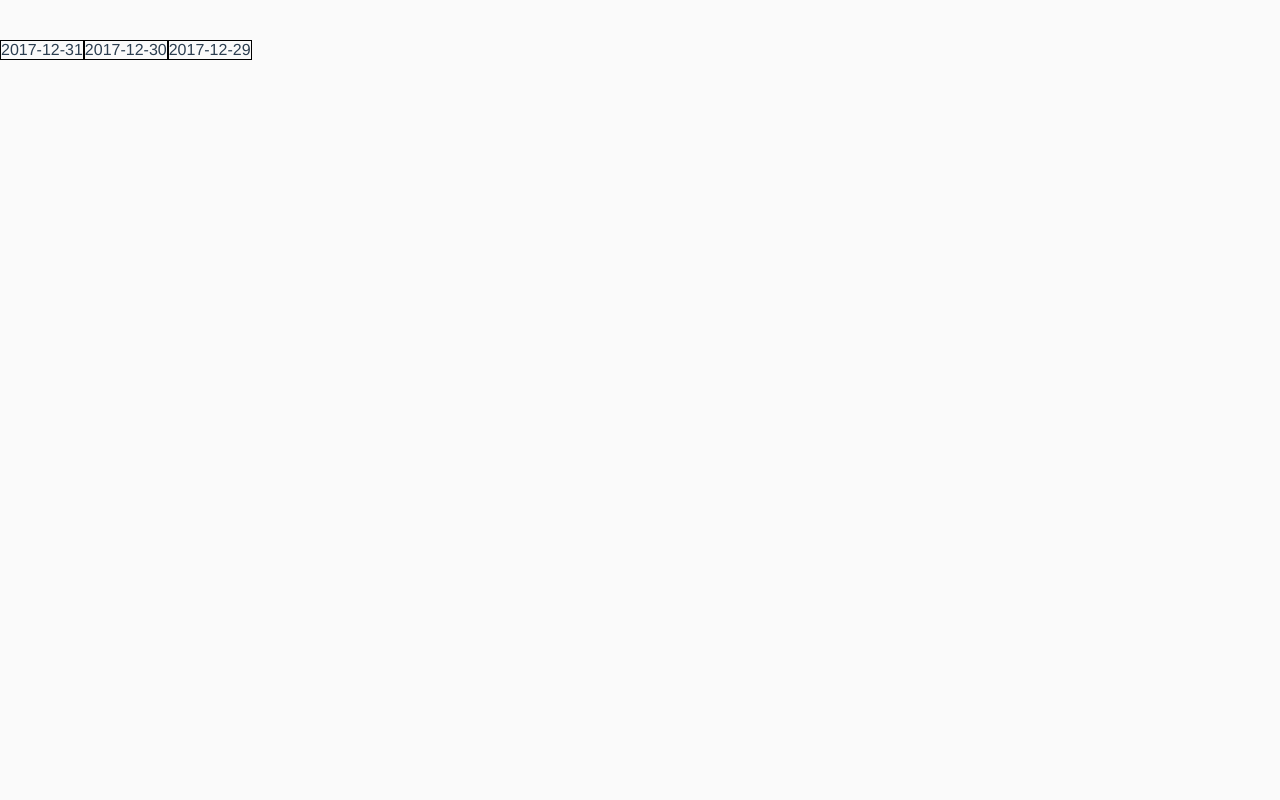
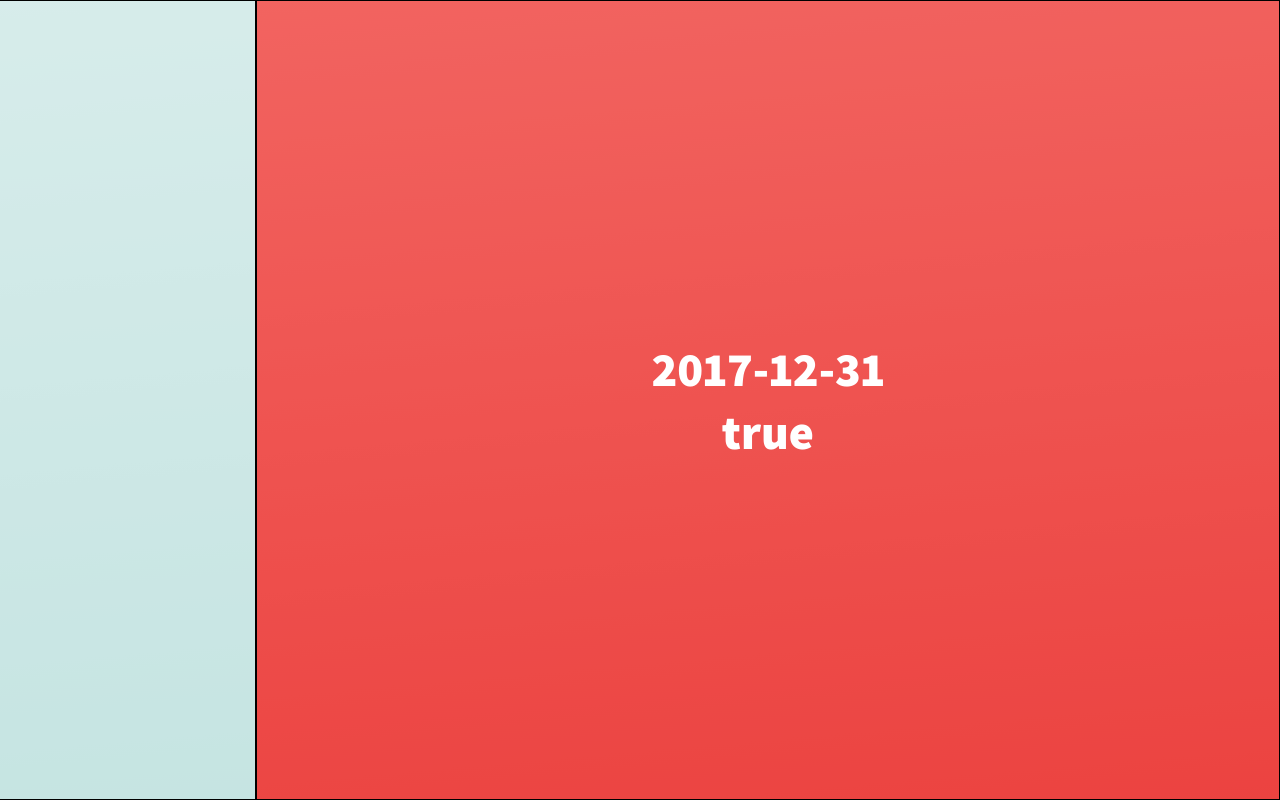
Before and after one commit to abattenb/finir, a Vue app: page / in a window 1280 px wide. Built offline with nearby package versions, Linux system fonts and the light colour scheme.

Commit message:
Add design for days

```diff
--- a/src/App.vue
+++ b/src/App.vue
@@ -11,40 +11,3 @@ export default {
   name: 'app',
 };
 </script>
-
-<style>
-body {
-  margin: 0;
-}
-
-#app {
-  font-family: 'Avenir', Helvetica, Arial, sans-serif;
-  -webkit-font-smoothing: antialiased;
-  -moz-osx-font-smoothing: grayscale;
-  color: #2c3e50;
-}
-
-main {
-  text-align: center;
-  margin-top: 40px;
-}
-
-header {
-  margin: 0;
-  height: 56px;
-  padding: 0 16px 0 24px;
-  background-color: #35495E;
-  color: #ffffff;
-}
-
-header span {
-  display: block;
-  position: relative;
-  font-size: 20px;
-  line-height: 1;
-  letter-spacing: .02em;
-  font-weight: 400;
-  box-sizing: border-box;
-  padding-top: 16px;
-}
-</style>
--- a/src/assets/styles/styles.scss
+++ b/src/assets/styles/styles.scss
@@ -1,5 +1,11 @@
 // finir
+@import url('https://fonts.googleapis.com/css?family=Assistant:200,300,400,600,700,800');
 
 html {
   background: #fafafa;
+  font-family: 'Assistant', sans-serif;
 }
+
+body {
+  margin: 0;
+}
--- /dev/null
+++ b/src/common/utils.js
@@ -0,0 +1,16 @@
+/* eslint-disable */
+// https://stackoverflow.com/questions/21646738/convert-hex-to-rgba
+const hexToRgb = (hex) => {
+  var c;
+  if(/^#([A-Fa-f0-9]{3}){1,2}$/.test(hex)){
+    c= hex.substring(1).split('');
+    if(c.length== 3){
+      c= [c[0], c[0], c[1], c[1], c[2], c[2]];
+    }
+    c= '0x'+c.join('');
+    return [(c>>16)&255, (c>>8)&255, c&255].join(',');
+  }
+  throw new Error('Bad Hex');
+}
+
+export default hexToRgb;
--- a/src/components/Timeline.vue
+++ b/src/components/Timeline.vue
@@ -1,12 +1,26 @@
 <template>
   <div class="timeline">
-    <div v-for="day in data" :key="day.date" class="day">
-      {{day.date}}
+    <div
+      v-for="day in data"
+      :key="day.date"
+      :style="background(day)"
+      class="day">
+      <div>
+        <div>
+          {{day.date}}
+        </div>
+        <div>
+          {{day.complete}}
+        </div>
+      </div>
     </div>
   </div>
 </template>
 
 <script>
+import hexToRGB from '@/common/utils';
+/* eslint-disable no-console */
+
 export default {
   name: 'timeline',
   data() {
@@ -14,7 +28,7 @@ export default {
       data: [
         {
           date: '2017-12-31',
-          complete: false,
+          complete: true,
           color: '#ef5350',
         },
         {
@@ -24,13 +38,31 @@ export default {
         },
         {
           date: '2017-12-29',
+          complete: true,
+          color: '#7E57C2',
+        },
+        {
+          date: '2017-12-28',
           complete: false,
-          color: '#7E57C2',
+          color: '#2196F3',
+        },
+        {
+          date: '2017-12-27',
+          complete: false,
+          color: '#FFA726',
         },
       ],
     };
   },
-  methods() {
+  created() {
+  },
+  methods: {
+    background(day) {
+      const opacity = (day.complete ? 1.0 : 0.2);
+      const color = hexToRGB(day.color);
+      console.log(color);
+      return `background-color: rgba(${color},${opacity})`;
+    },
   },
 };
 </script>
@@ -38,10 +70,36 @@ export default {
 <style lang="scss" scoped>
 .timeline {
   display: flex;
+  flex-direction: row-reverse;
+  height: 100vh;
+  overflow-x: scroll;
+  overflow-y: hidden;
 }
 
 .day {
+  flex: 0 0 80vw;
+  display: flex;
+  position: relative;
+  height: 100%;
+  font-size: 3rem;
+  font-weight: 900;
+  color: white;
+  text-align: center;
+  border: .1rem solid black;
+  box-sizing: border-box;
+}
+.day:before {
+  content: '';
+  height: 100%;
+  width: 100%;
+  position: absolute;
+  background: linear-gradient(-5deg, rgba(0,0,0,0.2), rgba(255,255,255,0.2));
+  mix-blend-mode: overlay;
+  touch-action: none;
+  z-index: 1;
+}
 
-  border: .1rem solid black;
+.day > div {
+  margin: auto;
 }
 </style>
```
Also changed, not shown: src/components/Hello.vue (deleted, +0 -52 lines).
